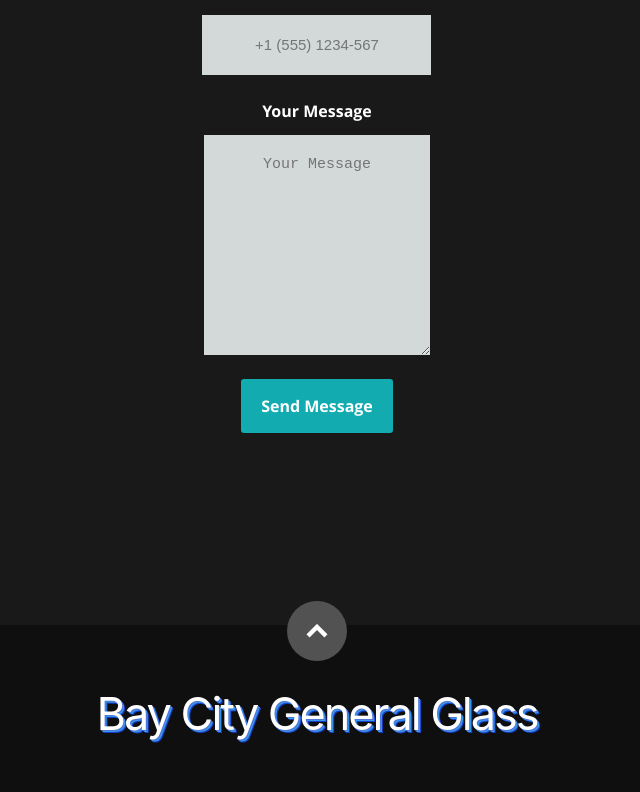
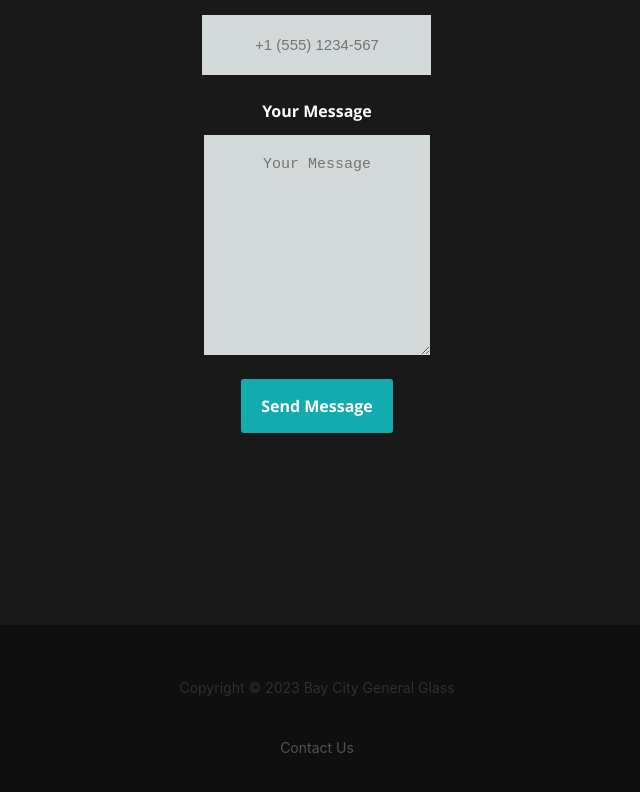
Before and after one commit to adamgonzo/Bay-City, a React (Create React App) app: page / in a window 1280 px wide. Shown: the part 2750-3542 px from the top of the page, without its empty margins (323-963 px from the left). Built offline with nearby package versions, Linux system fonts and the light colour scheme.

Commit message:
updated the footer to include copyright

```diff
--- a/src/container/Footer/Footer.jsx
+++ b/src/container/Footer/Footer.jsx
@@ -7,18 +7,12 @@
     return (
       <footer>
         <div className="row">
-                    <div className="twelve columns">
-                        <ul className="social-links">
-                            Bay City General Glass
-                        </ul>
-                    </div>
-                    <div id="go-top">
-                        <a className="smoothscroll" title="Back to Top" href="#home">
-                            <i className="icon-up-open" />
-                        </a>
-                    </div>
+          <p>Copyright © 2023 Bay City General Glass</p>
+          <nav>
+            <a href="#contact">Contact Us</a>
+          </nav>
         </div>
       </footer>
     );
-    };
-};
+  }
+}
```
Lines whose indentation alone changed are shown as unchanged.
